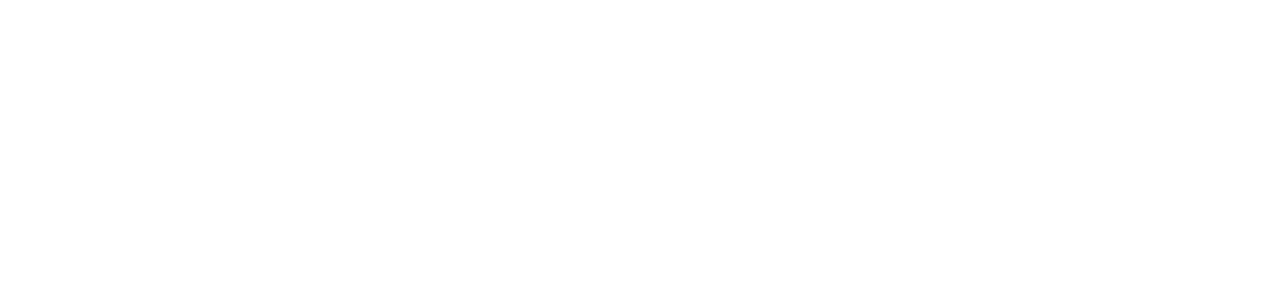
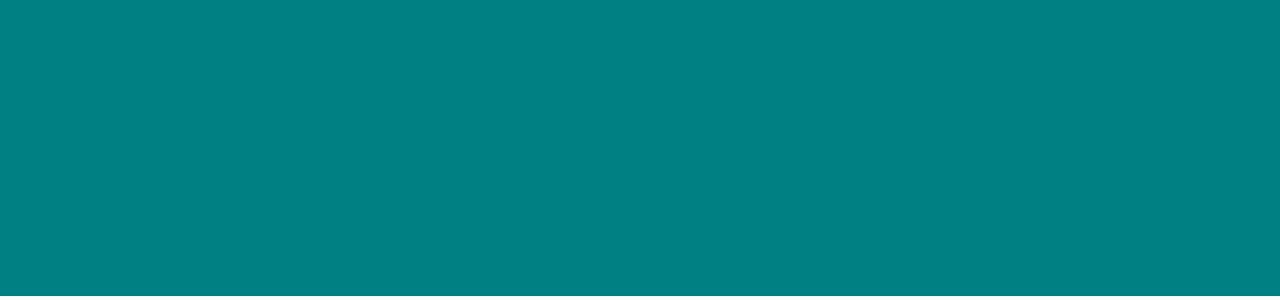
Before and after one commit to bierlingm/capstone-project, a React (Create React App) app: page / in a window 1280 px wide. Shown: the part 504-804 px from the top of the page. Built offline with nearby package versions, Linux system fonts and the light colour scheme.

Commit message:
Switch canvas for a div to remove whitespace at the bottom

```diff
--- a/src/App.js
+++ b/src/App.js
@@ -1,22 +1,12 @@
-import React from 'react';
-import GlobalStyles from './GlobalStyles';
+import React from 'react'
+// import GlobalStyles from './GlobalStyles';
 import styled from 'styled-components/macro'
+import Canvas from './Canvas'
 
 export default function App() {
   return (
-    <BodyStyled>
-      <CanvasStyled id="canvas"/>
-    </BodyStyled>
+    <Canvas>
+
+    </Canvas>
   );
 }
-
-const BodyStyled = styled.div`
-  height: 100vh;
-  width: 100vw;
-  margin: 0;
-`
-
-const CanvasStyled = styled.canvas`
-  height: 100vh;
-  width: 100vw;
-`
--- a/src/Canvas.js
+++ b/src/Canvas.js
@@ -0,0 +1,16 @@
+import React from 'react'
+import styled from 'styled-components'
+
+export default function Canvas({ children }) {
+    return (
+        <CanvasStyled>
+            {children}
+        </CanvasStyled>
+    )
+}
+
+const CanvasStyled = styled.div`
+  height: 100vh;
+  width: 100vw;
+  background: teal;
+`
```
